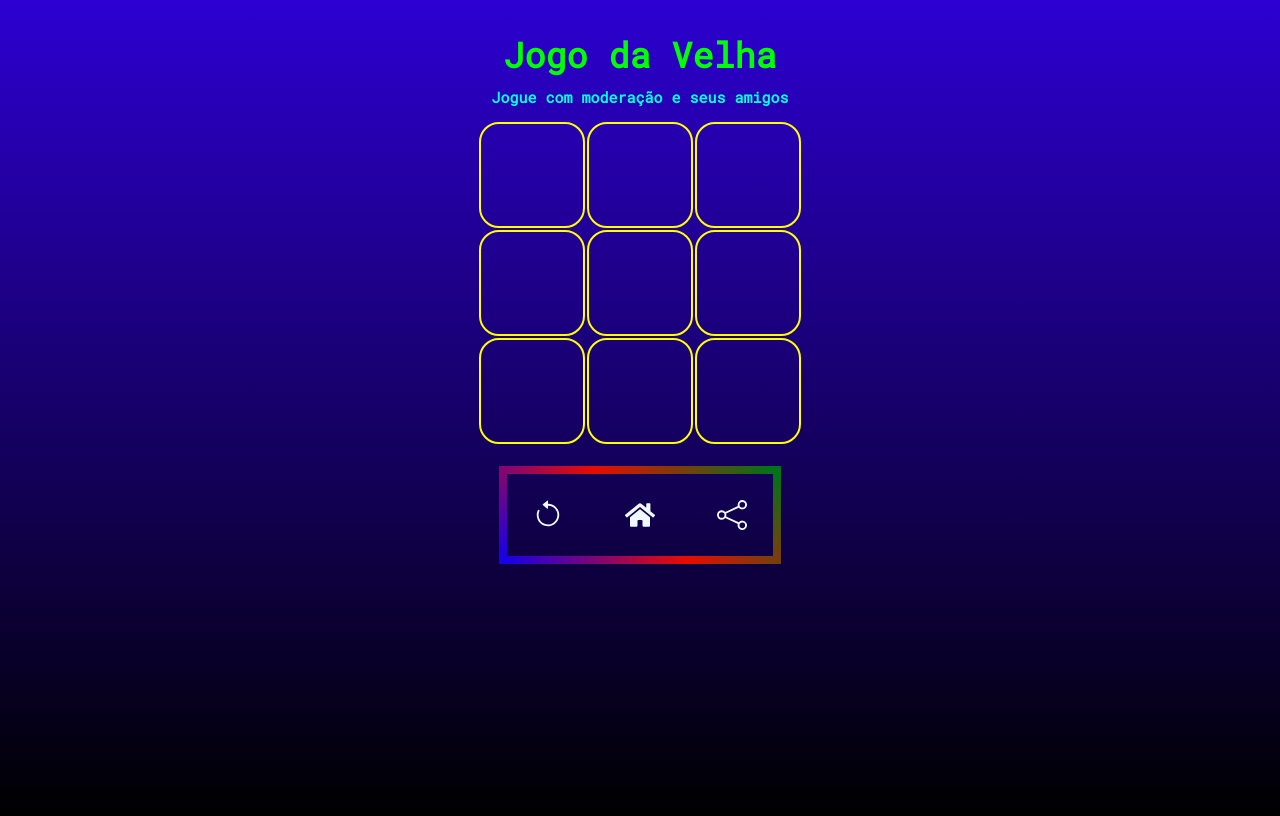
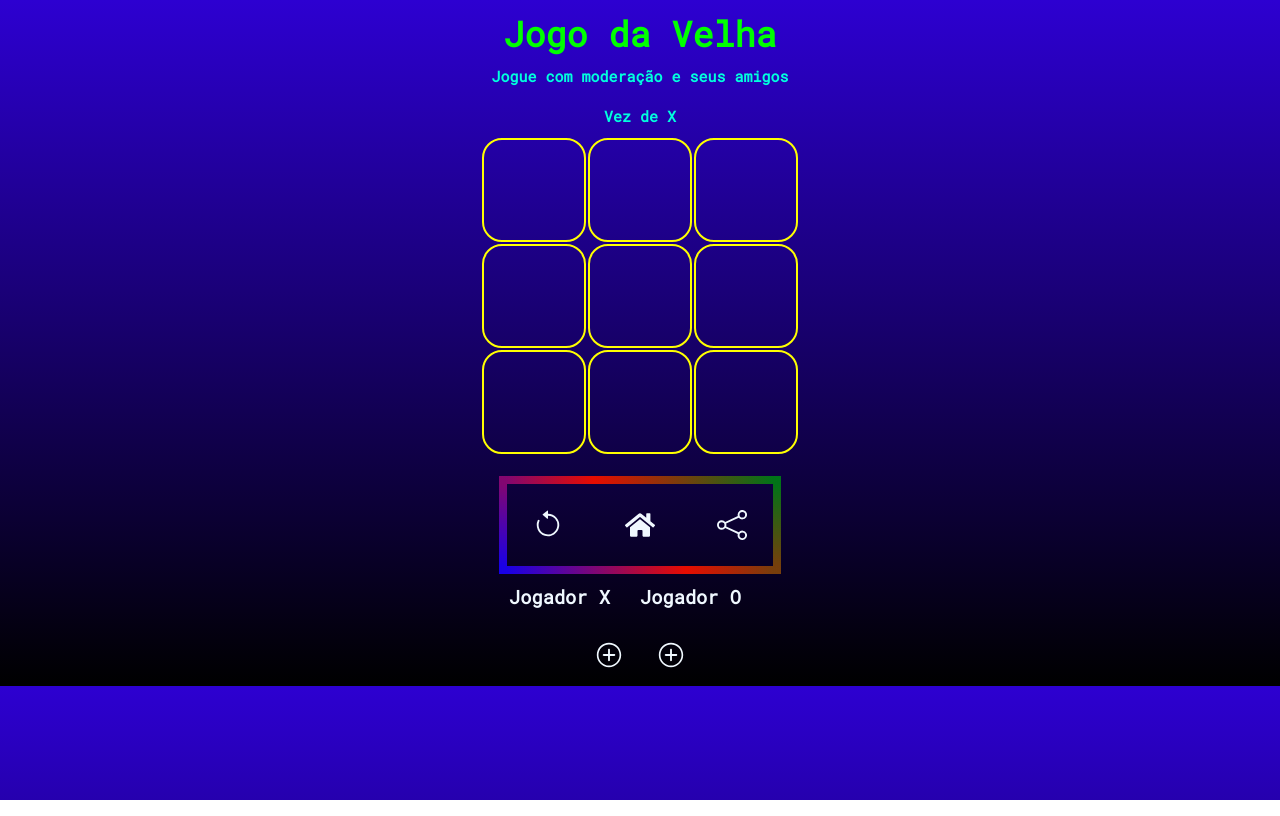
Before and after one commit to NicolasKLange/sitedelogin, a Next.js app: page /jogo in a window 1280 px wide. Built offline with nearby package versions, Linux system fonts and the light colour scheme.

Commit message:
Adicionando número

```diff
--- a/app/globals.css
+++ b/app/globals.css
@@ -1,5 +1,9 @@
+*{
+    margin: 0;
+    padding: 0;
+}
 body {
-    height: 100vh   ;
+    height: 100%   ;
     background: linear-gradient(to bottom,  #2d00d1, #000000);
     font-family: 'Roboto Mono', monospace;
 }
@@ -12,6 +16,7 @@ div {
 }
 
 h1 {
+    margin: 10px;
     color: rgb(0, 255, 0);
     font-size: 35px;
     margin-bottom: 0;
@@ -19,6 +24,7 @@ h1 {
 
 h2 {
     margin-top: 10px;
+    margin-bottom: 10px;
     color: rgb(0, 255, 221);
     font-size: 15px;
 }
@@ -58,7 +64,6 @@ td:hover {
 }
 
 a{
-
     color: aliceblue;
     display: flex;
     justify-content: center;
@@ -81,3 +86,21 @@ a:hover {
       border-image-source: linear-gradient(45deg, blue, red, green);
     }
 }
+
+h3{
+    display: flex;
+    color: aliceblue;
+    margin-right: 30px;
+}
+.players{
+    display: flex;
+    flex-direction: row;
+    margin: 10px;
+}
+.addPonitsPlayer{
+    margin-top: 5px;
+    align-items: center;
+    display: flex;
+    flex-direction: row;
+    flex-wrap: wrap;
+}
--- a/app/jogo/page.tsx
+++ b/app/jogo/page.tsx
@@ -3,6 +3,8 @@ import { useState } from "react";
 import { BsArrowCounterclockwise } from "react-icons/bs";
 import { FaHome } from "react-icons/fa";
 import { BsShare } from "react-icons/bs";
+import { IoIosAddCircleOutline } from "react-icons/io";
+
 
 
 export default function Home() {
@@ -17,90 +19,120 @@ export default function Home() {
     alert("Link copiado para a área de transferência");
   }
 
-  const [table, setTable] = useState(["","","","","","","","",""])
 
-  const [player, setPlayer]  = useState("X")
+  let pontosX = 0
+  let pontosO = 0
+
+
+  function addPointsX() {
+    pontosX = pontosX + 1
+    let count = document.querySelector("IoIosAddCircleOutline")
+    if (count) count.innerHTML = pontosX.toString()
+    console.log(pontosX)
+  }
+
+  function addPointsO() {
+    pontosO = pontosO + 1
+    let count = document.querySelector("IoIosAddCircleOutline")
+    if (count) count.innerHTML = pontosO.toString()
+    console.log(pontosO)
+  }
+
+  const [table, setTable] = useState(["", "", "", "", "", "", "", "", ""])
+
+  const [player, setPlayer] = useState("X")
 
   const playerX = 0
   const playerO = 0
 
-  function mark(index:number) {
-    if(table[index]) return
+  function mark(index: number) {
+    if (table[index]) return
     table[index] = player
     setPlayer(player == "X" ? "O" : "X")
     checkWinner()
   }
 
-  function checkWinner(){
-      if(table[0] == table[1] && table[1] == table[2] && table[0] != ""){
-        if(player == "X"){
-        alert("O X ganhou");return}
-          else{
-            alert("O O ganhou");return
+  function checkWinner() {
+    if (table[0] == table[1] && table[1] == table[2] && table[0] != "") {
+      if (player == "X") {
+        document.body.style.background = "green";
+        console.log("O X ganhou"); return
+      }
+      else {
+        console.log("O O ganhou"); return
       }
     }
 
-      if(table[3] == table[4] && table[4] == table[5] && table[3] != ""){
-        if(player == "X"){
-        alert("O X ganhou");return}
-          else{
-            alert("O O ganhou");return
+    if (table[3] == table[4] && table[4] == table[5] && table[3] != "") {
+      if (player == "X") {
+        console.log("O X ganhou"); return
+      }
+      else {
+        console.log("O O ganhou"); return
       }
     }
 
-      if(table[6] == table[7] && table[7] == table[8] && table[6] != ""){
-        if(player == "X"){
-        alert("O X ganhou");return}
-          else{
-            alert("O O ganhou");return
+    if (table[6] == table[7] && table[7] == table[8] && table[6] != "") {
+      if (player == "X") {
+        console.log("O X ganhou"); return
+      }
+      else {
+        console.log("O O ganhou"); return
       }
     }
 
-      if(table[0] == table[3] && table[3] == table[6] && table[0] != ""){
-        if(player == "X"){
-        alert("O X ganhou");return}
-          else{
-            alert("O O ganhou");return
+    if (table[0] == table[3] && table[3] == table[6] && table[0] != "") {
+      if (player == "X") {
+        console.log("O X ganhou"); return
+      }
+      else {
+        console.log("O O ganhou"); return
       }
     }
 
-      if(table[1] == table[4] && table[4] == table[7] && table[1] != ""){
-        if(player == "X"){
-        alert("O X ganhou");return}
-          else{
-            alert("O O ganhou");return
+    if (table[1] == table[4] && table[4] == table[7] && table[1] != "") {
+      if (player == "X") {
+        console.log("O X ganhou"); return
+      }
+      else {
+        console.log("O O ganhou"); return
       }
     }
 
-      if(table[2] == table[5] && table[5] == table[8] && table[2] != ""){
-        if(player == "X"){
-        alert("O X ganhou");return}
-          else{
-            alert("O O ganhou");return
+    if (table[2] == table[5] && table[5] == table[8] && table[2] != "") {
+      if (player == "X") {
+        console.log("O X ganhou"); return
+      }
+      else {
+        console.log("O O ganhou"); return
       }
     }
 
-      if(table[0] == table[4] && table[4] == table[8] && table[0] != ""){
-        if(player == "X"){
-        alert("O X ganhou");return}
-          else{
-            alert("O O ganhou");return
+    if (table[0] == table[4] && table[4] == table[8] && table[0] != "") {
+      if (player == "X") {
+        console.log("O X ganhou"); return
+      }
+      else {
+        console.log("O O ganhou"); return
       }
     }
 
-      if(table[2] == table[4] && table[4] == table[6] && table[2] != ""){
-        if(player == "X"){
-        alert("O X ganhou");return}
-          else{
-            alert("O O ganhou");return
+    if (table[2] == table[4] && table[4] == table[6] && table[2] != "") {
+      if (player == "X") {
+        console.log("O X ganhou"); return
+      }
+      else {
+        console.log("O O ganhou"); return
       }
     }
   }
+
 
   return (
     <div>
       <h1>Jogo da Velha</h1>
       <h2>Jogue com moderação e seus amigos</h2>
+      <h2>Vez de {player}</h2>
       <table>
         <tbody>
           <tr>
@@ -125,6 +157,14 @@ export default function Home() {
         <a href="/"><FaHome /></a>
         <a onClick={copyText}><BsShare /></a>
       </div>
+      <div className="players">
+        <h3>Jogador X</h3><br></br>
+        <h3>Jogador O</h3>
+      </div>
+      <div className="addPonitsPlayer">
+        <a id="dois" onClick={addPointsX}><IoIosAddCircleOutline/></a>
+        <a id="dois" onClick={addPointsO}><IoIosAddCircleOutline/></a>
+      </div>
     </div>
   )
 }
```
Lines whose indentation alone changed are shown as unchanged.
